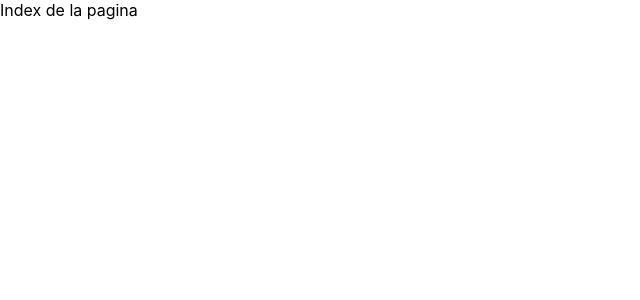
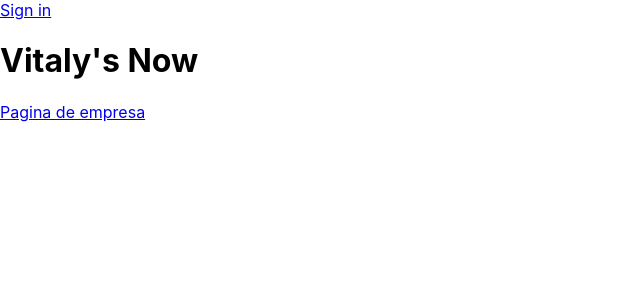
Before and after one commit to moises-ph/Health-Cloud, a React (Create React App) app in the folder client/: page / in a window 1280 px wide. Shown: the top 300 px of the page, without its empty margins (0-640 px from the left). Built offline with nearby package versions, Linux system fonts and the light colour scheme.

Commit message:
comienzo de rutas y componentes

```diff
--- a/client/src/App.js
+++ b/client/src/App.js
@@ -1,14 +1,16 @@
-import Login from './Login';
-import TheIndex from './TheIndex'
+import Paciente from './components/paciente/Index'
+import Empresa from './components/empresa/Index';
 import './App.css';
+import Error from './Error'
 import {BrowserRouter, Routes, Route} from 'react-router-dom'
 function App() {
   return (
     <>
       <BrowserRouter>
         <Routes>
-          <Route path='/' element={<TheIndex/>} ></Route>
-          <Route path='/login' element={<Login/>}></Route>
+          <Route path='/' element={<Paciente/>} ></Route>
+          <Route path='/empresa' element={<Empresa/>} ></Route>
+          <Route path='*' element={<Error />} ></Route>
         </Routes>
       </BrowserRouter>
     </>
--- /dev/null
+++ b/client/src/Error.jsx
@@ -0,0 +1,14 @@
+import React from 'react'
+import {NavLink} from 'react-router-dom'
+
+function Error() {
+  return (
+    <>
+        <h1>Error 404</h1>
+        <h3>Pagina no encontrada</h3>
+        <NavLink to='/'>Ir al Home</NavLink>
+    </>
+  )
+}
+
+export default Error;
--- a/client/src/Login.jsx
+++ b/client/src/Login.jsx
@@ -1,17 +1,12 @@
 import React from "react";
-import {useRef} from 'react'
 
 function Login() {
-    const password = useRef()
-    const length = () => {
-        password.current.textContent='xdxdxdxdxd'
-    }
   return (
     <>
       <form>
-        <input type="text" min="3" />
-        <input type="password" ref={password} min="8" />
-        <button onClick={length}>realizar</button>
+        <input type="text" min="3"/>
+        <input type="password"  min="8"/>
+        <button>realizar</button>
       </form>
     </>
   );
--- a/client/src/TheIndex.jsx
+++ /dev/null
@@ -1,9 +0,0 @@
-import React from 'react'
-
-function TheIndex() {
-  return (
-    <div>Index de la pagina</div>
-  )
-}
-
-export default TheIndex
--- /dev/null
+++ b/client/src/components/empresa/Index.jsx
@@ -0,0 +1,13 @@
+import React from "react";
+import { NavLink } from "react-router-dom";
+
+function Index() {
+  return (
+    <>
+      <h1>Vitaly's Now</h1>
+      <NavLink to="/">Pagina de paciente</NavLink>
+    </>
+  );
+}
+
+export default Index;
--- /dev/null
+++ b/client/src/components/paciente/Index.jsx
@@ -0,0 +1,15 @@
+import React from 'react'
+import Nav from './Nav'
+import {NavLink} from 'react-router-dom'
+
+function TheIndex() {
+  return (
+    <>
+      <Nav />
+      <h1>Vitaly's Now</h1>
+      <NavLink to='/empresa'>Pagina de empresa</NavLink>
+    </>
+  )
+}
+
+export default TheIndex
--- /dev/null
+++ b/client/src/components/paciente/Nav.jsx
@@ -0,0 +1,14 @@
+import React from 'react'
+import {NavLink} from 'react-router-dom'
+
+function Nav() {
+  return (
+    <>
+        <nav>
+            <NavLink to='/login'>Sign in</NavLink>
+        </nav>
+    </>
+  )
+}
+
+export default Nav
```
